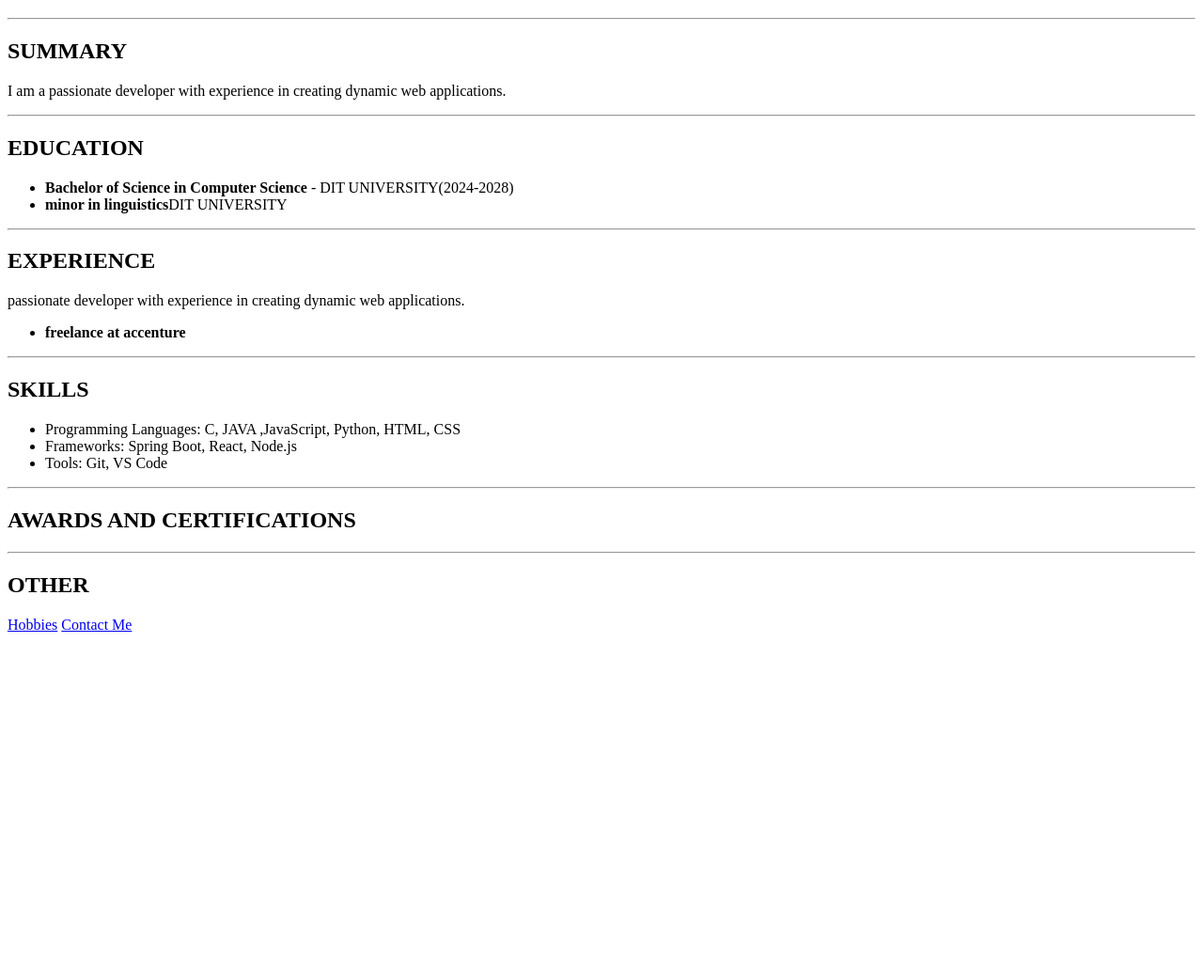
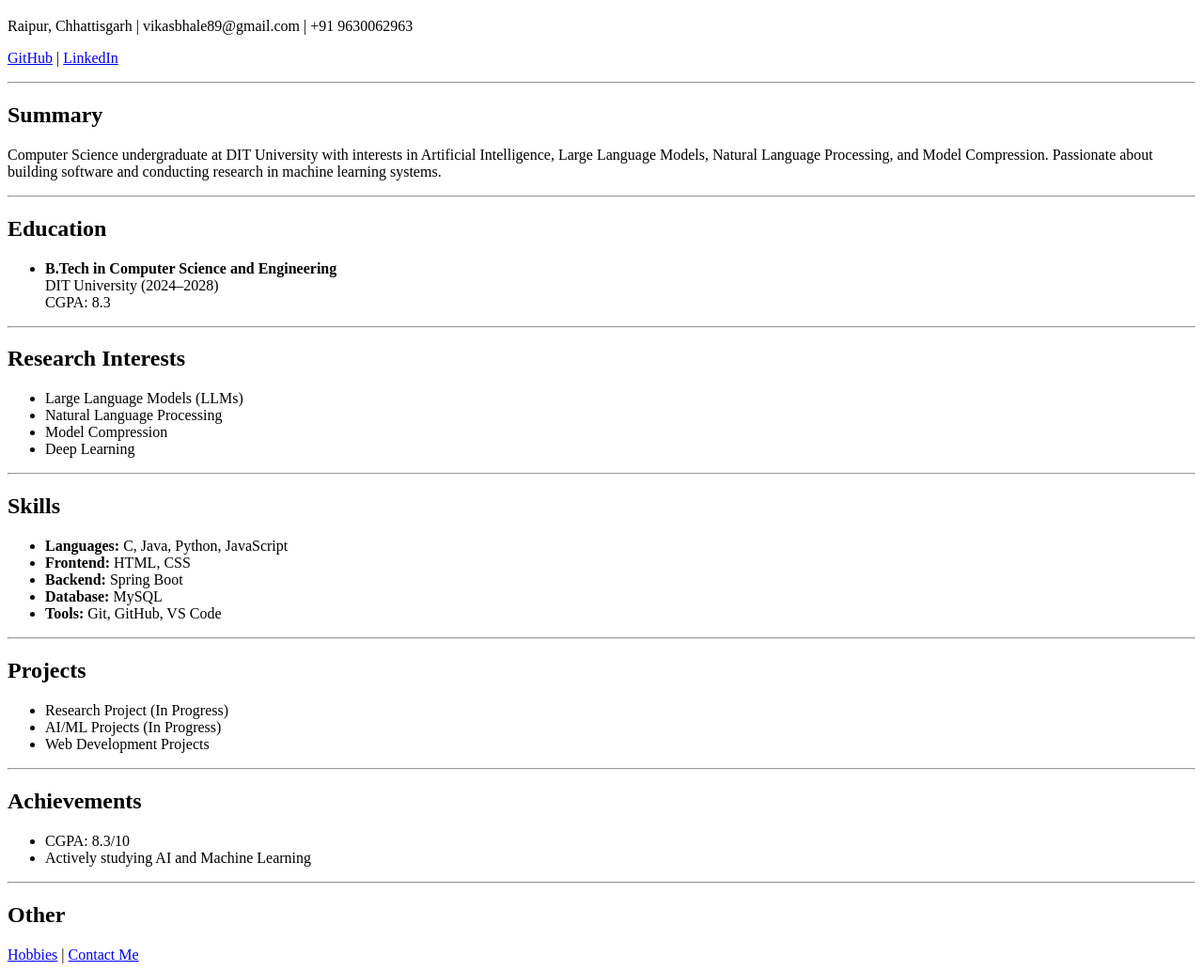
Before and after one commit to vikasbhale89/Resume, a plain HTML site: page index.html in a window 1280 px wide. Shown: the part 61-1094 px from the top of the page at 94% size. Before the commit the page ends 800 px from the top, so only its background shows below. Drawn offline with Linux system fonts and the light colour scheme.

Commit message:
Update index.html

```diff
--- a/index.html
+++ b/index.html
@@ -3,39 +3,95 @@
 <head>
 <meta charset="UTF-8">
 <meta name="viewport" content="width=device-width, initial-scale=1.0">
-    <title>My Resume</title>
+<title>Vikas Bhale Resume</title>
 </head>
+
 <body>
+
 <h1>Vikas Bhale</h1>
-    <hr />
-    <h2>SUMMARY</h2>
-    <p>I am a passionate developer with experience in creating dynamic web applications.</p>
-    <hr />
-    <h2>EDUCATION
-    </h2>
+
+<p>
+Raipur, Chhattisgarh |
+vikasbhale89@gmail.com |
++91 9630062963
+</p>
+
+<p>
+<a href="https://github.com/vikasbhale89">GitHub</a> |
+<a href="https://linkedin.com/in/vikas-bhale-60222b310">LinkedIn</a>
+</p>
+
+<hr>
+
+<h2>Summary</h2>
+
+<p>
+Computer Science undergraduate at DIT University with interests in
+Artificial Intelligence, Large Language Models, Natural Language Processing,
+and Model Compression. Passionate about building software and conducting
+research in machine learning systems.
+</p>
+
+<hr>
+
+<h2>Education</h2>
+
 <ul>
-        <li><strong>Bachelor of Science in Computer Science</strong> - DIT UNIVERSITY(2024-2028)</li>
-        <li><strong>minor in linguistics</strong>DIT UNIVERSITY</li>
+<li>
+<strong>B.Tech in Computer Science and Engineering</strong><br>
+DIT University (2024–2028)<br>
+CGPA: 8.3
+</li>
 </ul>
-    <hr />
-    <h2>EXPERIENCE</h2>
 
-    <p>passionate developer with experience in creating dynamic web applications.</p>
+<hr>
+
+<h2>Research Interests</h2>
+
 <ul>
-        <li><strong>freelance at accenture</strong></li>
+<li>Large Language Models (LLMs)</li>
+<li>Natural Language Processing</li>
+<li>Model Compression</li>
+<li>Deep Learning</li>
 </ul>
-    <hr />
-    <h2>SKILLS</h2>
+
+<hr>
+
+<h2>Skills</h2>
+
 <ul>
-        <li>Programming Languages: C, JAVA ,JavaScript, Python, HTML, CSS</li>
-        <li>Frameworks: Spring Boot, React, Node.js</li>
-        <li>Tools: Git, VS Code</li>
+<li><strong>Languages:</strong> C, Java, Python, JavaScript</li>
+<li><strong>Frontend:</strong> HTML, CSS</li>
+<li><strong>Backend:</strong> Spring Boot</li>
+<li><strong>Database:</strong> MySQL</li>
+<li><strong>Tools:</strong> Git, GitHub, VS Code</li>
 </ul>
-    <hr />
-    <h2>AWARDS AND CERTIFICATIONS</h2>
-    <hr />
-    <h2>OTHER</h2>
-    <a href="hobbies.html">Hobbies</a>
+
+<hr>
+
+<h2>Projects</h2>
+
+<ul>
+<li>Research Project (In Progress)</li>
+<li>AI/ML Projects (In Progress)</li>
+<li>Web Development Projects</li>
+</ul>
+
+<hr>
+
+<h2>Achievements</h2>
+
+<ul>
+<li>CGPA: 8.3/10</li>
+<li>Actively studying AI and Machine Learning</li>
+</ul>
+
+<hr>
+
+<h2>Other</h2>
+
+<a href="hobbies.html">Hobbies</a> |
 <a href="contact.html">Contact Me</a>
+
 </body>
 </html>
```
Lines whose indentation alone changed are shown as unchanged.
